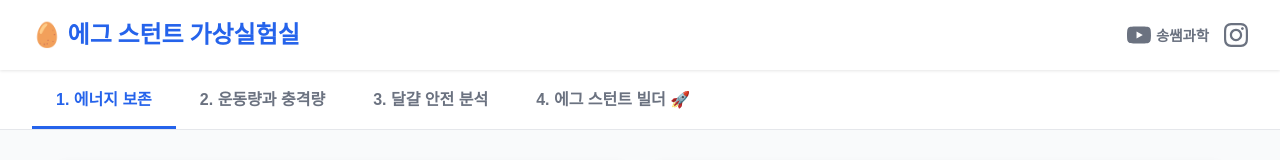
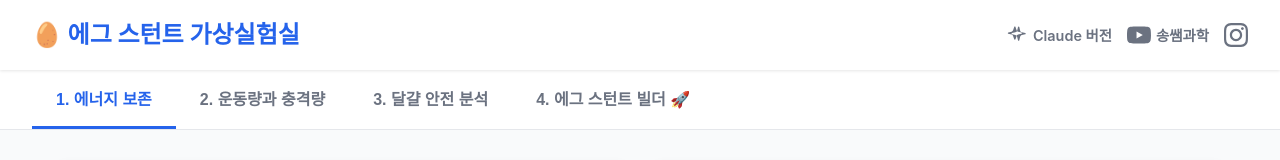
Before and after one commit to songsamscience/egg-stunt-gemini, a plain HTML site: page index.html in a window 1280 px wide. Shown: the top 160 px of the page. Drawn offline with nearby package versions, Linux system fonts and the light colour scheme.

Commit message:
Update index.html

```diff
--- a/index.html
+++ b/index.html
@@ -280,6 +280,11 @@
     <header>
         <h1>🥚 에그 스턴트 가상실험실</h1>
         <div class="social-links">
+            <a href="https://songsamscience.github.io/egg-stunt-claude/" target="_blank" title="클로드 에그 스턴트 실험실">
+                <!-- AI Sparkles Icon -->
+                <svg viewBox="0 0 24 24"><path d="M21.2 11.3c.7-.2.7-1.1 0-1.3l-3.3-.8c-.9-.2-1.6-.9-1.8-1.8l-.8-3.3c-.2-.7-1.1-.7-1.3 0l-.8 3.3c-.2.9-.9 1.6-1.8 1.8l-3.3.8c-.7.2-.7 1.1 0 1.3l3.3.8c.9.2 1.6.9 1.8 1.8l.8 3.3c.2.7 1.1.7 1.3 0l.8-3.3c.2-.9.9-1.6 1.8-1.8l3.3-.8zm-11 5L9.1 13c-.2-.7-.8-1.2-1.5-1.4l-3.3-.8c-.6-.2-.6-1.1 0-1.3l3.3-.8c.7-.2 1.3-.8 1.5-1.4L10.2 4c.2-.6 1.1-.6 1.3 0l1.1 3.3c.2.7.8 1.2 1.5 1.4l3.3.8c.6.2.6 1.1 0 1.3l-3.3.8c-.7.2-1.3.8-1.5 1.4l-1.1 3.3c-.2.6-1.1.6-1.3 0z"/></svg>
+                <span style="margin-left:5px; font-size:0.9rem; font-weight:600;">Claude 버전</span>
+            </a>
             <a href="https://www.youtube.com/@songsamscience" target="_blank" title="송쌤과학 유튜브">
                 <!-- YouTube Icon -->
                 <svg viewBox="0 0 24 24"><path d="M23.498 6.186a3.016 3.016 0 0 0-2.122-2.136C19.505 3.545 12 3.545 12 3.545s-7.505 0-9.377.505A3.017 3.017 0 0 0 .502 6.186C0 8.07 0 12 0 12s0 3.93.502 5.814a3.016 3.016 0 0 0 2.122 2.136c1.871.505 9.376.505 9.376.505s7.505 0 9.377-.505a3.015 3.015 0 0 0 2.122-2.136C24 15.93 24 12 24 12s0-3.93-.502-5.814zM9.545 15.568V8.432L15.818 12l-6.273 3.568z"/></svg>
```
